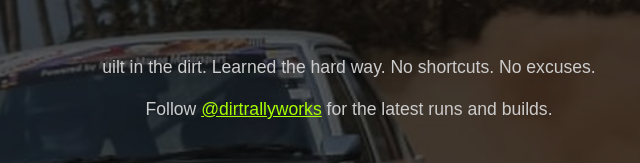
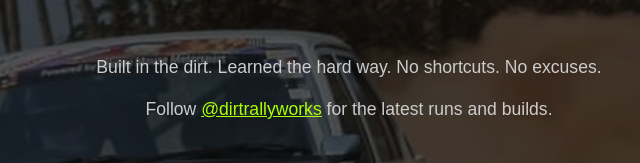
Before and after one commit to freelancesardjono-star/dirtrallyworks, a plain HTML site: page index.html in a window 1280 px wide. Shown: the part 231-394 px from the top of the page, 291-931 px from the left. Drawn offline with Linux system fonts and the light colour scheme.

Commit message:
Fix HTML formatting and content errors
ubah typo

```diff
--- a/index.html
+++ b/index.html
@@ -26,7 +26,7 @@
   <!-- HERO -->
   <section class="hero" id="home">
     <div class="hero-content fade-in">
-     <p> uilt in the dirt. Learned the hard way. No shortcuts. No excuses.
+     <p> Built in the dirt. Learned the hard way. No shortcuts. No excuses.
     <br><br>
     Follow <a href="https://www.instagram.com/dirtrallyworks" target="_blank" style="color: #aaff00;">@dirtrallyworks</a> for the latest runs and builds.
     </p>
```
